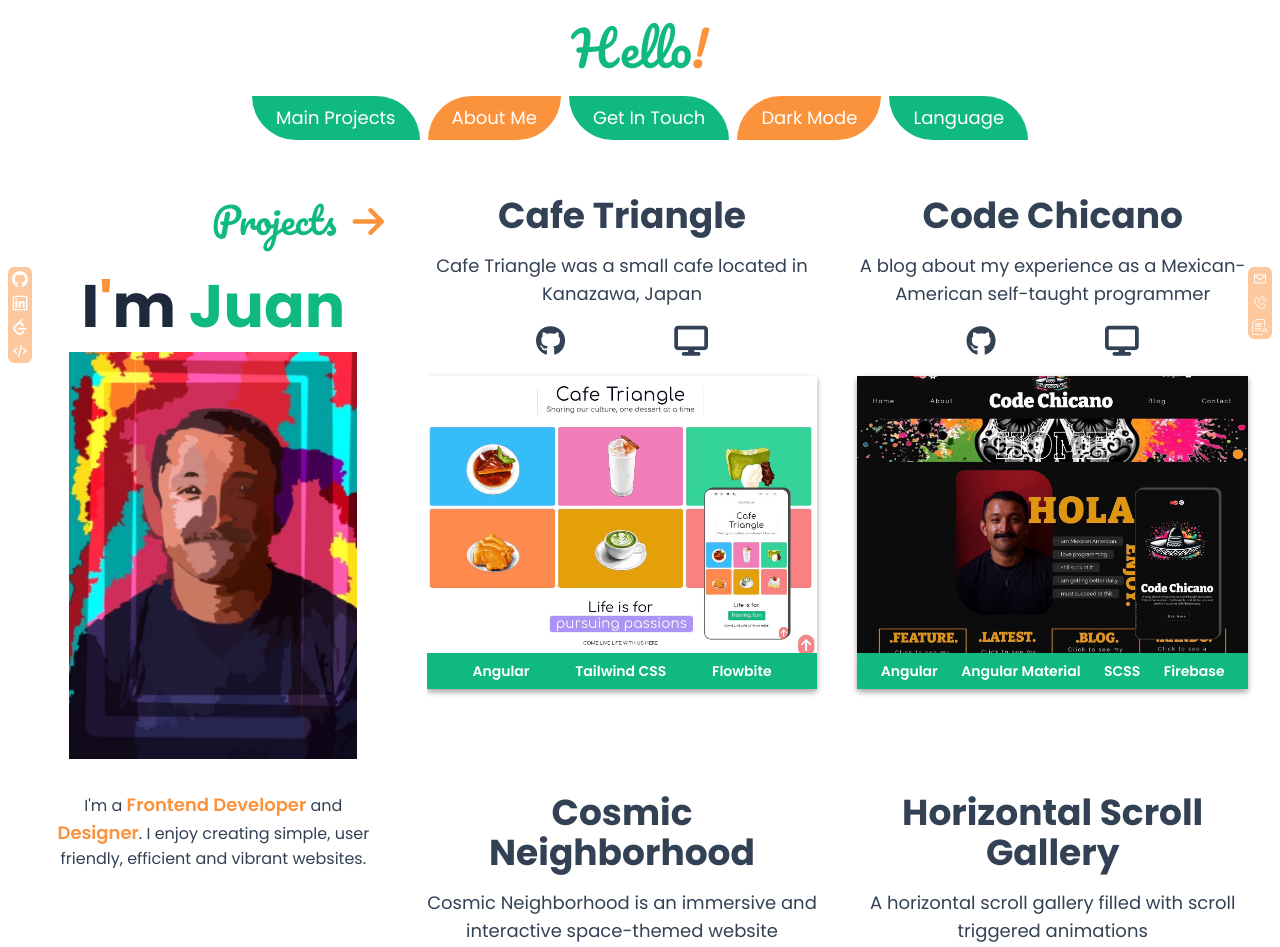
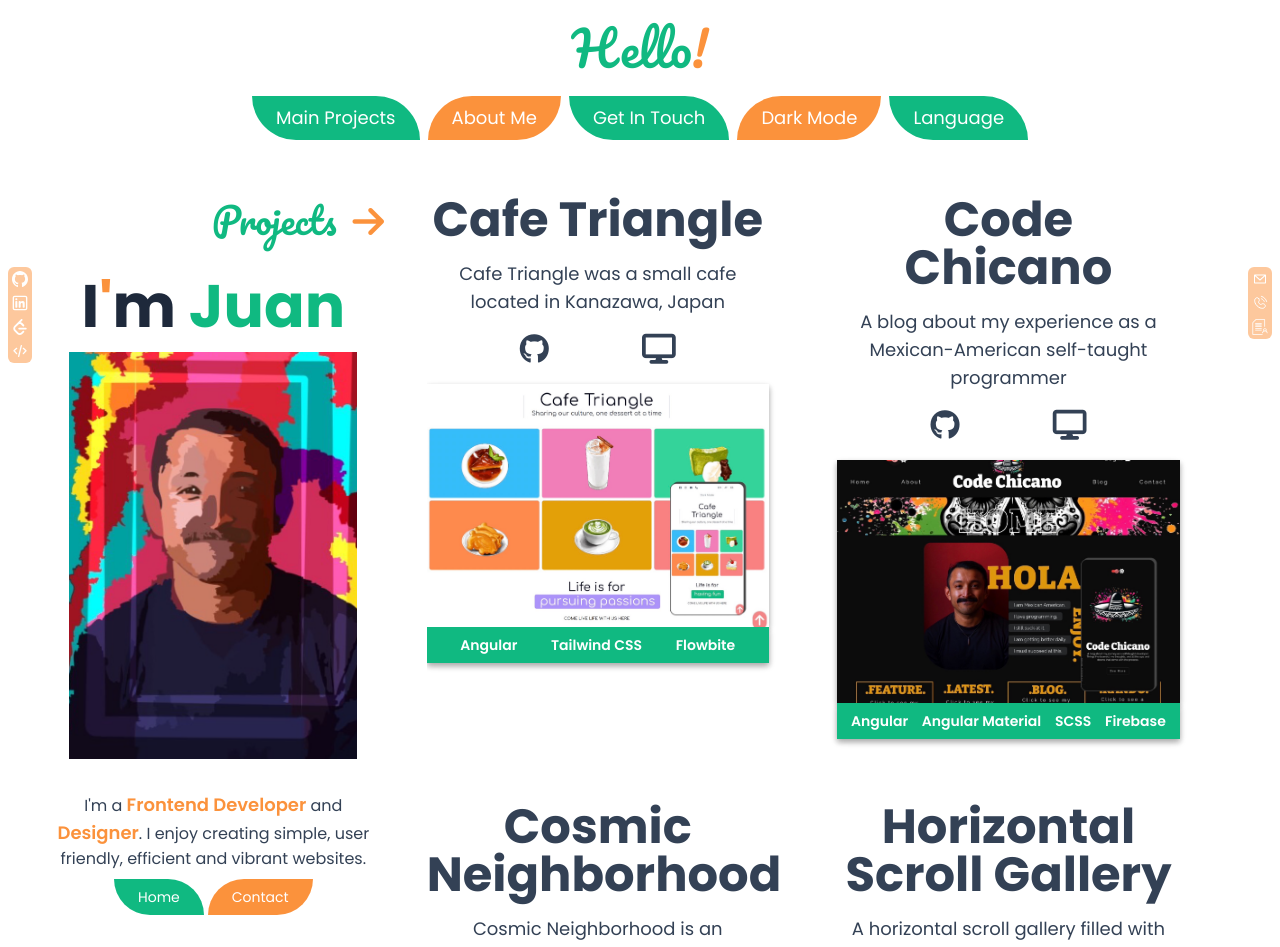
Before and after one commit to dev-jLagunas/my-portfolio, a Vue app: page / in a window 1280 px wide. Shown: the top 947 px of the page. Built offline with nearby package versions, Linux system fonts and the light colour scheme.

Commit message:
feat(LinksBtnsContainer): complete html, styles, and routing from links

```diff
--- a/src/components/HeroComponent.vue
+++ b/src/components/HeroComponent.vue
@@ -1,5 +1,6 @@
 <script setup>
 import digitalPortrait from "@/assets/home/digital-portrait.png";
+import LinkButtons from "@/components/LinksBtnsContainer.vue";
 </script>
 
 <template>
@@ -41,6 +42,7 @@
         websites.
       </figcaption>
     </figure>
+    <LinkButtons class="hidden md:block" />
     <h3
       class="text-center pacifico-title w-max px-4 py-1 mx-auto my-16 text-4xl lg:hidden"
     >
--- /dev/null
+++ b/src/components/LinksBtnsContainer.vue
@@ -0,0 +1,10 @@
+<script setup></script>
+
+<template>
+  <div class="w-max mx-auto lg:text-sm lg:mt-4">
+    <router-link to="/" class="nav-link-emerald mr-1">Home</router-link>
+    <router-link to="/contact" class="nav-link-orange">Contact</router-link>
+  </div>
+</template>
+
+<style></style>
--- a/src/components/ProjectsHome.vue
+++ b/src/components/ProjectsHome.vue
@@ -21,11 +21,11 @@
 
 <template>
   <section
-    class="font-poppins dark:text-slate-200 text-slate-700 w-90vw mx-auto mt-8 lg:mt-0 lg:grid lg:grid-cols-1 lg:pr-8 lg:w-full xl:grid-cols-2 xl:gap-10 relative"
+    class="font-poppins dark:text-slate-200 text-slate-700 w-90vw mx-auto mt-8 lg:mt-0 lg:grid lg:grid-cols-1 lg:pr-8 lg:w-full xl:grid-cols-2 relative"
   >
-    <div v-for="project in projects" :key="project.id" class="mb-16">
+    <div v-for="project in projects" :key="project.id" class="mb-16 xl:w-5/6">
       <h2
-        class="font-bold text-4xl text-center md:text-5xl lg:text-6xl xl:text-4xl hover:scale-110 duration-500 hover:cursor-pointer hover:text-emerald-500"
+        class="font-bold text-4xl text-center md:text-5xl lg:text-5xl hover:scale-110 duration-500 hover:cursor-pointer hover:text-emerald-500"
       >
         <router-link
           :to="{ name: 'project-details', params: { id: project.id } }"
```
